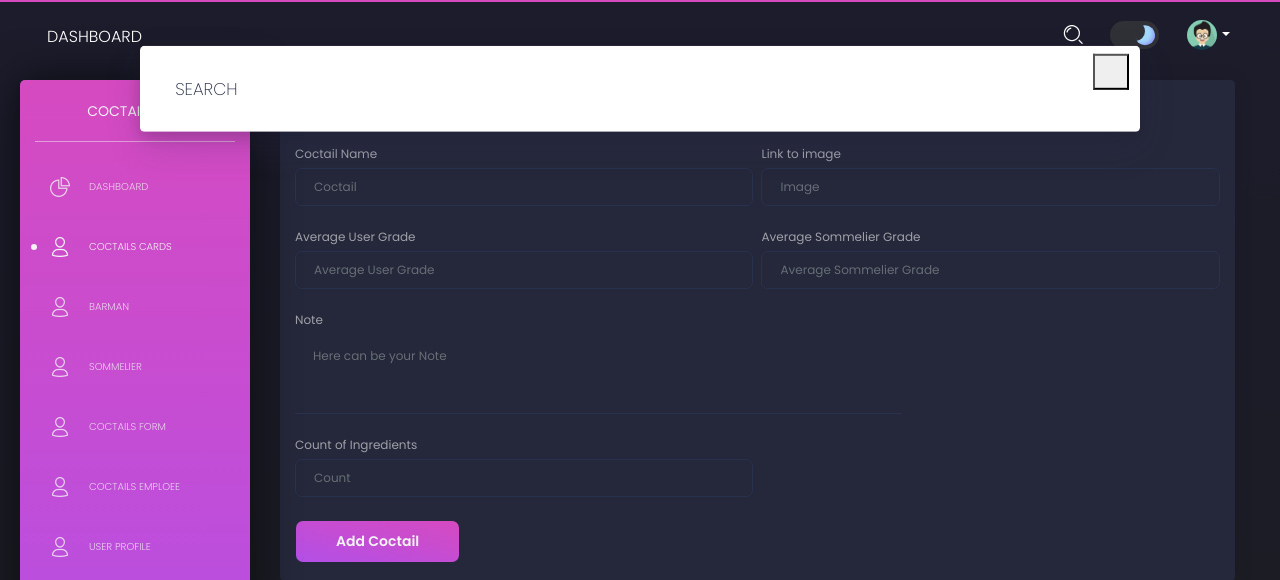
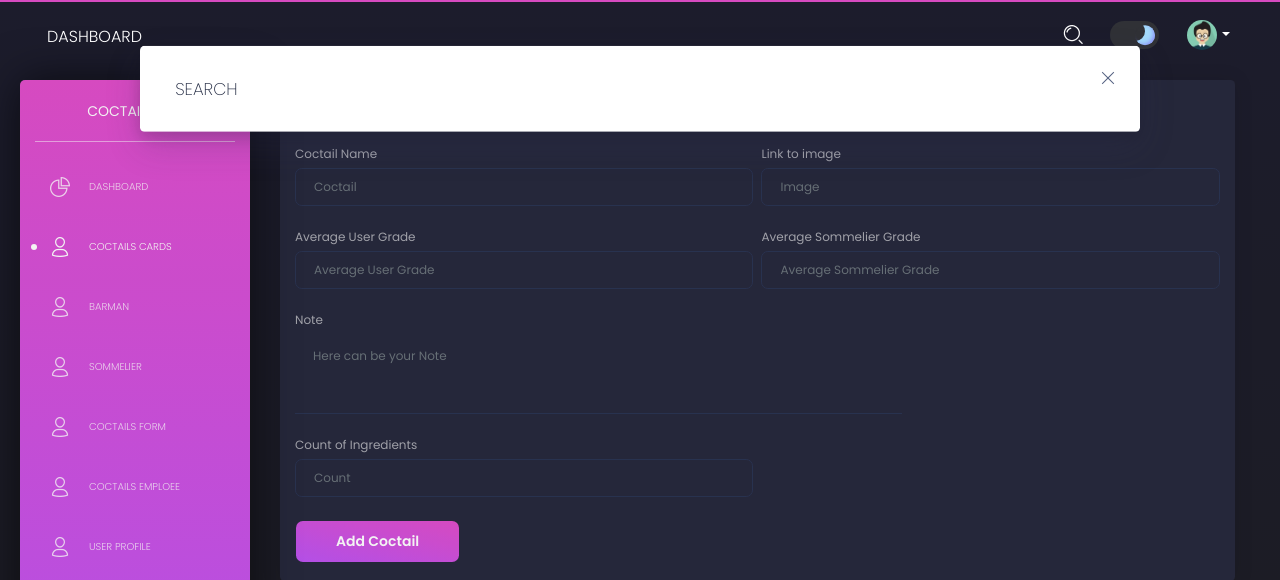
Before and after one commit to TMichaelan/sbd-cocktail-project-put, a Flask app: page /coctails_cards.html in a window 1280 px wide, after a click that opens the changed part. Shown: the top 580 px of the page. Run offline with Flask 2, Linux system fonts and the light colour scheme; data that the repository does not hold is empty; parts of the project's set-up code (start-up, migrations or seed data) failed here and were passed over; some libraries are stand-ins or nearby versions.

Commit message:
fix: search hide button

```diff
--- a/apps/templates/includes/navigation.html
+++ b/apps/templates/includes/navigation.html
@@ -1,12 +1,10 @@
         <!-- Navbar -->
 
-         <!-- <a href="javascript:void(0)" class="switch-trigger background-color">
-                    <div class="badge-colors text-center">
-                        <span class="badge filter badge-primary active" data-color="primary"></span>
-                        <span class="badge filter badge-info" data-color="blue"></span>
-                        <span class="badge filter badge-success" data-color="green"></span>
-                    </div>
-                    <div class="clearfix"></div> -->
+        <style>
+            .hide-button{
+                display: none;
+            }
+        </style>
 
         <nav class="navbar navbar-expand-lg navbar-absolute navbar-transparent">
             <div class="container-fluid">
@@ -75,7 +73,7 @@
                     <div class="modal-header">
                         <input type="text" class="form-control" id="inlineFormInputGroup" placeholder="SEARCH">
                         <button type="button" class="close" data-dismiss="modal" aria-label="Close">
-                        <button type="button" id="searchButton"></button>
+                        <button class="hide-button" type="button" id="searchButton"></button>
 
                             <i class="tim-icons icon-simple-remove"></i>
                         </button>
```
